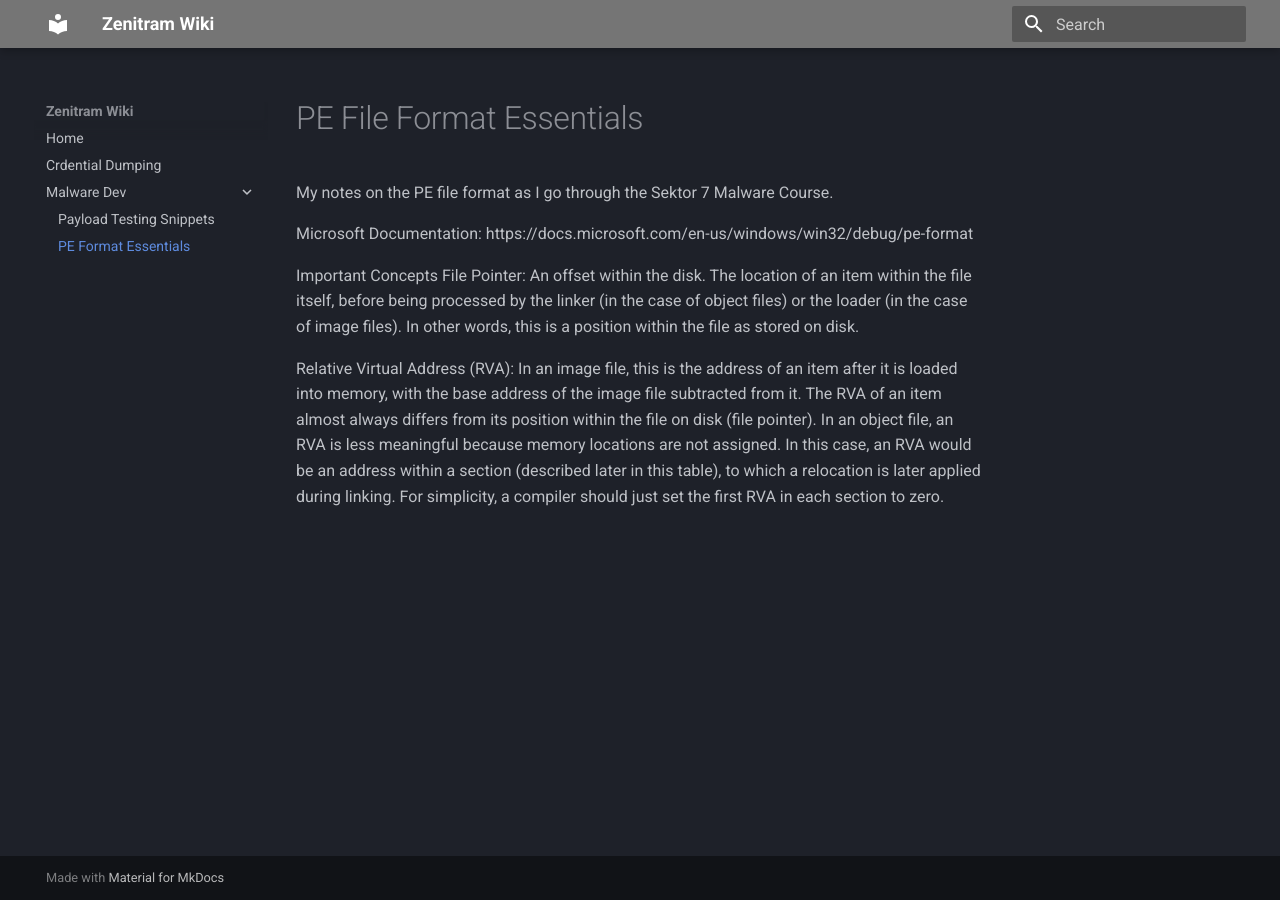
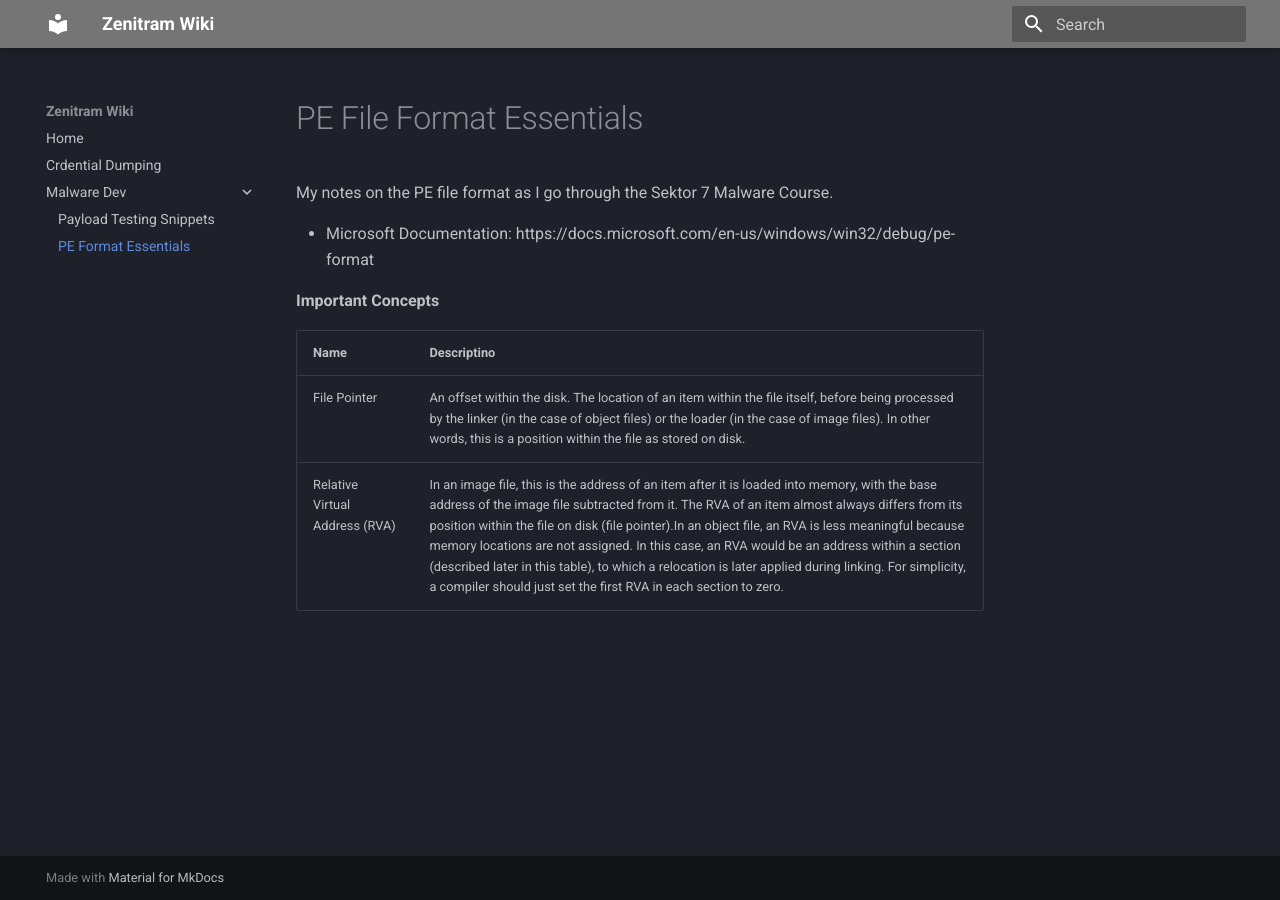
Before and after one commit to ConfusingBLANK/confusingblank.github.io, an MkDocs documentation site: the page built from docs/malwaredev/pe-file-format.md, in a window 1280 px wide. Built offline with MkDocs 1.6.1 and Material for MkDocs 9.7.7, drawn with Linux system fonts in a browser that asks for light colours.

Commit message:
pe format updates

```diff
--- a/docs/malwaredev/pe-file-format.md
+++ b/docs/malwaredev/pe-file-format.md
@@ -2,10 +2,11 @@
 
 My notes on the PE file format as I go through the Sektor 7 Malware Course.
 
-Microsoft Documentation: https://docs.microsoft.com/en-us/windows/win32/debug/pe-format
+- Microsoft Documentation: https://docs.microsoft.com/en-us/windows/win32/debug/pe-format
 
-Important Concepts
-File Pointer: An offset within the disk. The location of an item within the file itself, before being processed by the linker (in the case of object files) or the loader (in the case of image files). In other words, this is a position within the file as stored on disk.
+**Important Concepts**
 
-Relative Virtual Address (RVA): In an image file, this is the address of an item after it is loaded into memory, with the base address of the image file subtracted from it. The RVA of an item almost always differs from its position within the file on disk (file pointer).
-In an object file, an RVA is less meaningful because memory locations are not assigned. In this case, an RVA would be an address within a section (described later in this table), to which a relocation is later applied during linking. For simplicity, a compiler should just set the first RVA in each section to zero.
+|Name|Descriptino|
+|----|-----------|
+|File Pointer|An offset within the disk. The location of an item within the file itself, before being processed by the linker (in the case of object files) or the loader (in the case of image files). In other words, this is a position within the file as stored on disk. |
+|Relative Virtual Address (RVA)|In an image file, this is the address of an item after it is loaded into memory, with the base address of the image file subtracted from it. The RVA of an item almost always differs from its position within the file on disk (file pointer).In an object file, an RVA is less meaningful because memory locations are not assigned. In this case, an RVA would be an address within a section (described later in this table), to which a relocation is later applied during linking. For simplicity, a compiler should just set the first RVA in each section to zero.|
```
